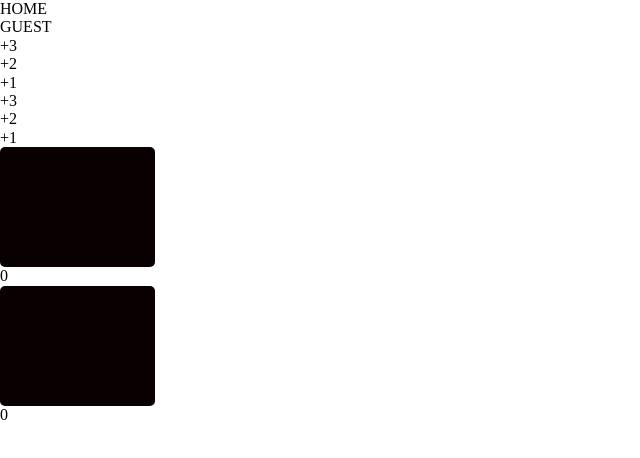
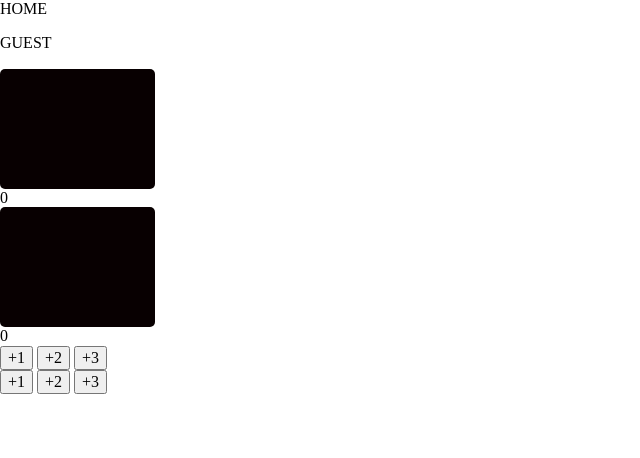
Before and after one commit to modularscript/Basketball-Scoreboard, a website: page dist/index.html in a window 1280 px wide. Shown: the whole page, without its empty margins (0-640 px from the left). Drawn offline with nearby package versions, Linux system fonts and the light colour scheme; files that its build step writes are made by us from their sources.

Commit message:
npm build

```diff
--- a/dist/index.html
+++ b/dist/index.html
@@ -1,72 +1,59 @@
 <html>
 
   <head>
-    <link rel="stylesheet" href="https://cdnjs.cloudflare.com/ajax/libs/normalize/8.0.1/normalize.css">
+    <link rel="stylesheet" href="https://cdnjs.cloudflare.com/ajax/libs/normalize/8.0.1/normalize.css" />
 
-    <link rel="stylesheet" href="/assets/index-dc27668a.css">
+    <link rel="stylesheet" href="/assets/index-1a09e327.css">
   </head>
 
   <body>
+    <div class="container">
+      <div class="part">
+        <div class="board-title">
+          <p class="board-title-text">HOME</p>
+          <p class="board-title-text">GUEST</p>
+        </div>
+
+        <div class="score-display">
+          <!--Note: Vector elementals
+            https://developer.mozilla.org/en-US/docs/Web/SVG/Element/rect
+          -->
+          <div class="overlap">
+            <div class="black-screen">
+              <svg xmlns="http://www.w3.org/2000/svg" width="155" height="120" viewBox="0 0 155 120" fill="none">
+                <rect width="155" height="120" rx="5" fill="#080001" />
+              </svg>
+              <div id="home-score" class="score">0</div>
+            </div>
+          </div>
+
+          <div class="overlap">
+            <div class="black-screen">
+              <svg xmlns="http://www.w3.org/2000/svg" width="155" height="120" viewBox="0 0 155 120" fill="none">
+                <rect width="155" height="120" rx="5" fill="#080001" />
+              </svg>
+              <div id="guest-score" class="score">0</div>
+            </div>
+
+          </div>
 
 
-    <div class="container">
-      <div class="part">
-        <div class="board-title-home">HOME</div>
-        <div class="board-title-home-2">GUEST</div>
-        <div class="add-points-btns-home">
-          <div class="plus-three-point">
-            <div class="overlap-group">
-              <div class="text-wrapper">+3</div>
-            </div>
+        </div>
+
+        <div class="score-buttons">
+          <div class="add-points-btns">
+            <button onclick="addHome1()" class="one-point-home">+1</button>
+            <button onclick="addHome2()" class="two-point-home">+2</button>
+            <button onclick="addHome3()" class="three-point-home">+3</button>
           </div>
-          <div class="plus-two-point">
-            <div class="overlap">
-              <div class="text-wrapper-2">+2</div>
-              <div class="rectangle"></div>
-            </div>
-          </div>
-          <div class="plus-one-point">
-            <div class="overlap">
-              <div class="text-wrapper-2">+1</div>
-              <div class="rectangle"></div>
-            </div>
+          <div class="add-points-btns">
+            <button onclick="addGuest1()" class="one-point-guest">+1</button>
+            <button onclick="addGuest2()" class="two-point-guest">+2</button>
+            <button onclick="addGuest3()" class="three-point-guest">+3</button>
           </div>
         </div>
-        <div class="add-points-btns-home-2">
-          <div class="plus-three-point">
-            <div class="overlap-group">
-              <div class="text-wrapper">+3</div>
-            </div>
-          </div>
-          <div class="plus-two-point">
-            <div class="overlap">
-              <div class="text-wrapper-2">+2</div>
-              <div class="rectangle"></div>
-            </div>
-          </div>
-          <div class="plus-one-point">
-            <div class="overlap">
-              <div class="text-wrapper-2">+1</div>
-              <div class="rectangle"></div>
-            </div>
-          </div>
-        </div>
-        <div class="overlap-2">
-          <svg xmlns="http://www.w3.org/2000/svg" width="155" height="120" viewBox="0 0 155 120" fill="none">
-            <rect width="155" height="120" rx="5" fill="#080001" />
-          </svg>
-          <div class="home-points-text">0</div>
-        </div>
-        <div class="overlap-3">
-          <svg xmlns="http://www.w3.org/2000/svg" width="155" height="120" viewBox="0 0 155 120" fill="none">
-            <rect width="155" height="120" rx="5" fill="#080001" />
-          </svg>
-          <div class="home-points-text">0</div>
-        </div>
-
       </div>
     </div>
-
 
     <script src="index.js"></script>
   </body>
```
Also changed, not shown: 3 other files.
